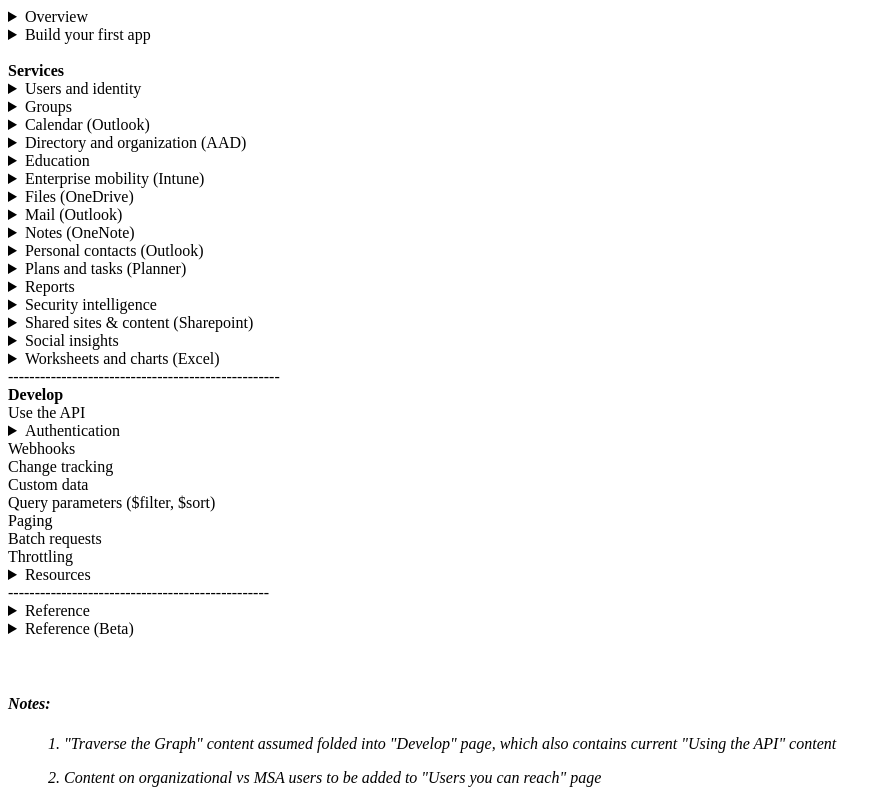
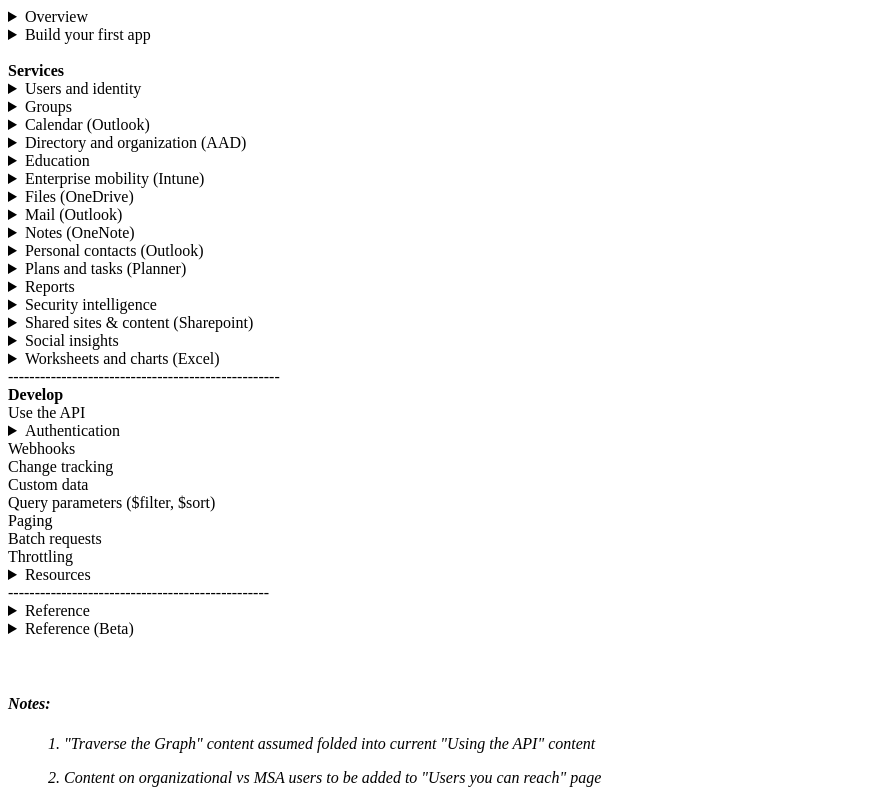
Before and after one commit to Jackson-Woods/GraphRevisedTocDeveloper, a plain HTML site: page index.html in a window 1280 px wide. Shown: the whole page, without its empty margins (0-893 px from the left). Drawn offline with Linux system fonts and the light colour scheme.

Commit message:
Update index.html

```diff
--- a/index.html
+++ b/index.html
@@ -1092,5 +1092,5 @@
 
 <br><br>
 <h4><i>Notes:</i></h4>
-<blockquote><i>1. "Traverse the Graph" content assumed folded into "Develop" page, which also contains current "Using the API" content</i></blockquote>
+<blockquote><i>1. "Traverse the Graph" content assumed folded into current "Using the API" content</i></blockquote>
 <blockquote><i>2. Content on organizational vs MSA users to be added to "Users you can reach" page</i></blockquote>
```
